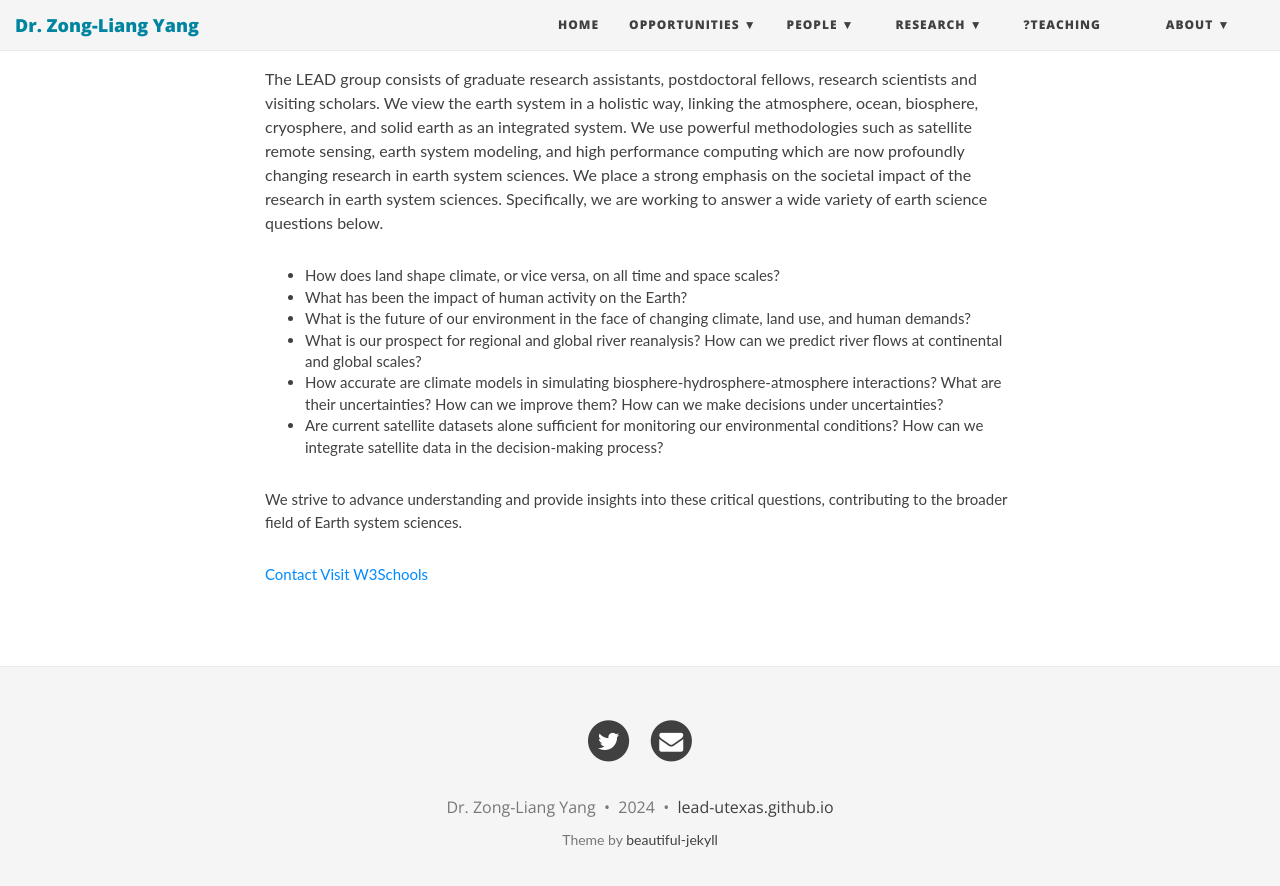
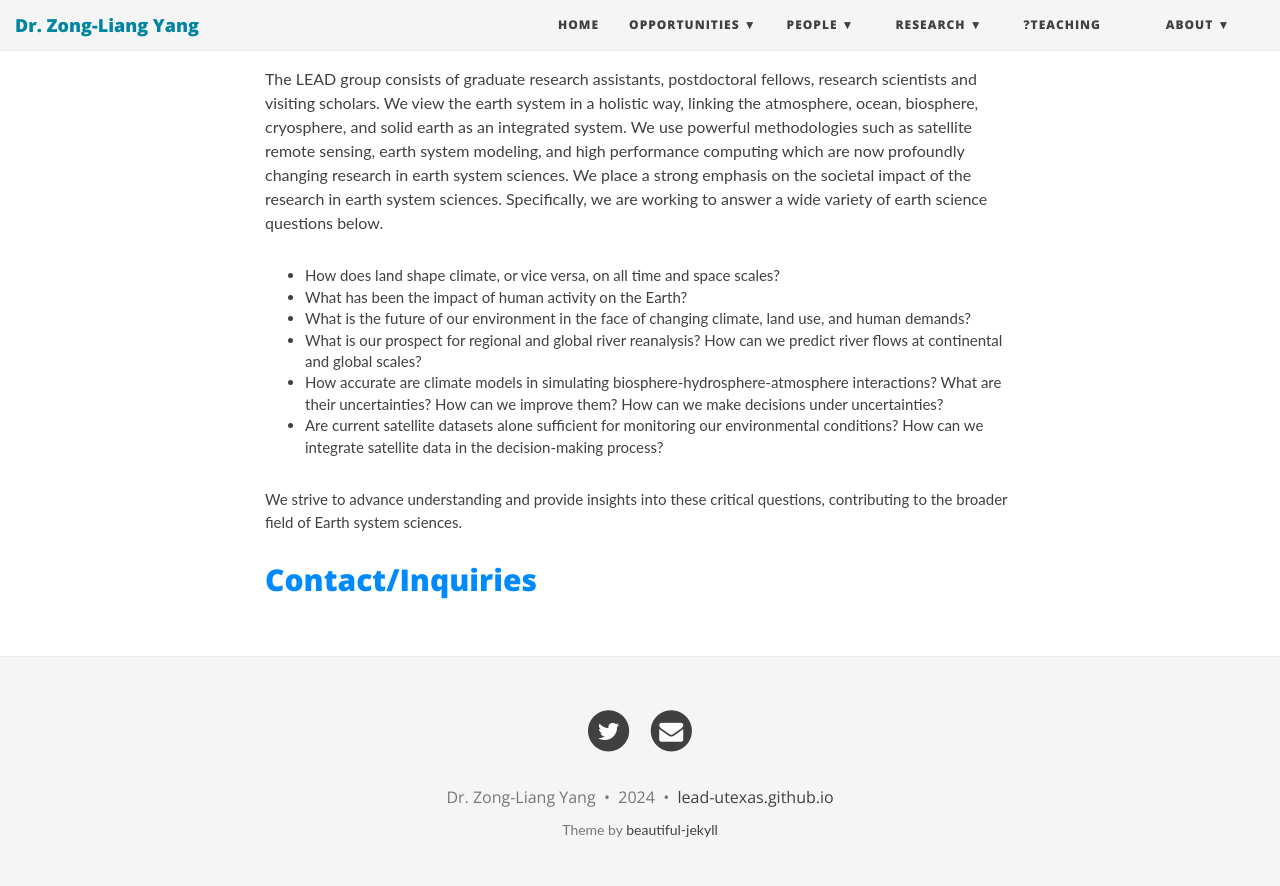
Before and after one commit to ktwugoat/LEAD-UTexas, a Jekyll site: the page built from index.md, in a window 1280 px wide and 900 px high, scrolled down 631 px. Shown: the top 886 px of the window. Built offline with Jekyll 4.4.1, drawn with Linux system fonts in a browser that asks for light colours; nearby versions of some CDN libraries.

Commit message:
Update index.md

```diff
--- a/index.md
+++ b/index.md
@@ -20,5 +20,4 @@ subtitle: land surface processes, climate modeling, land-atmosphere interaction,
 
 We strive to advance understanding and provide insights into these critical questions, contributing to the broader field of Earth system sciences.
 
-<a href="https://lead-utexas.github.io/about/contact">Contact</a>
-<a href="https://www.w3schools.com">Visit W3Schools</a>
+<h2><a href="https://lead-utexas.github.io/about/contact">Contact/Inquiries</a></h2>
```
